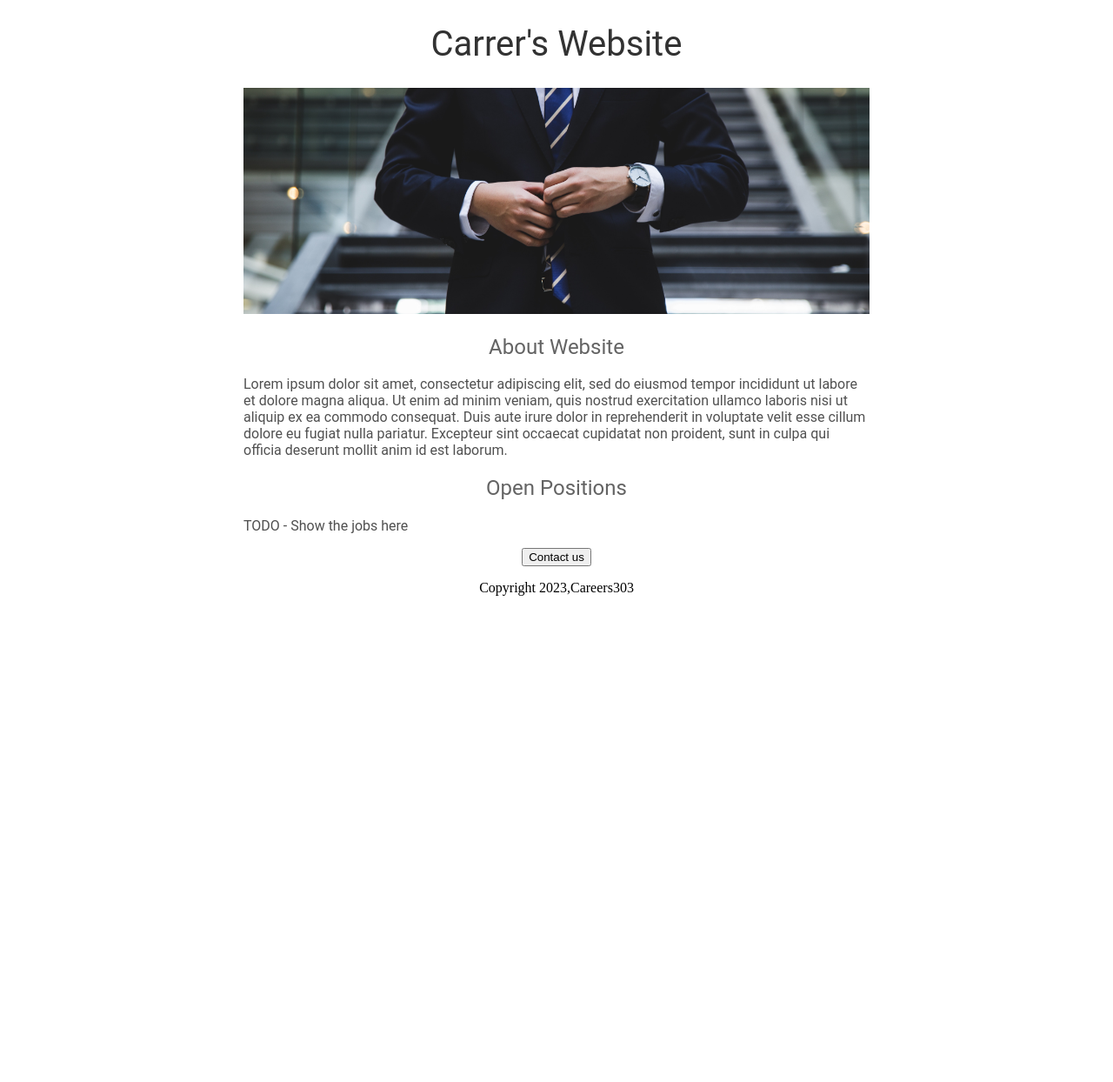
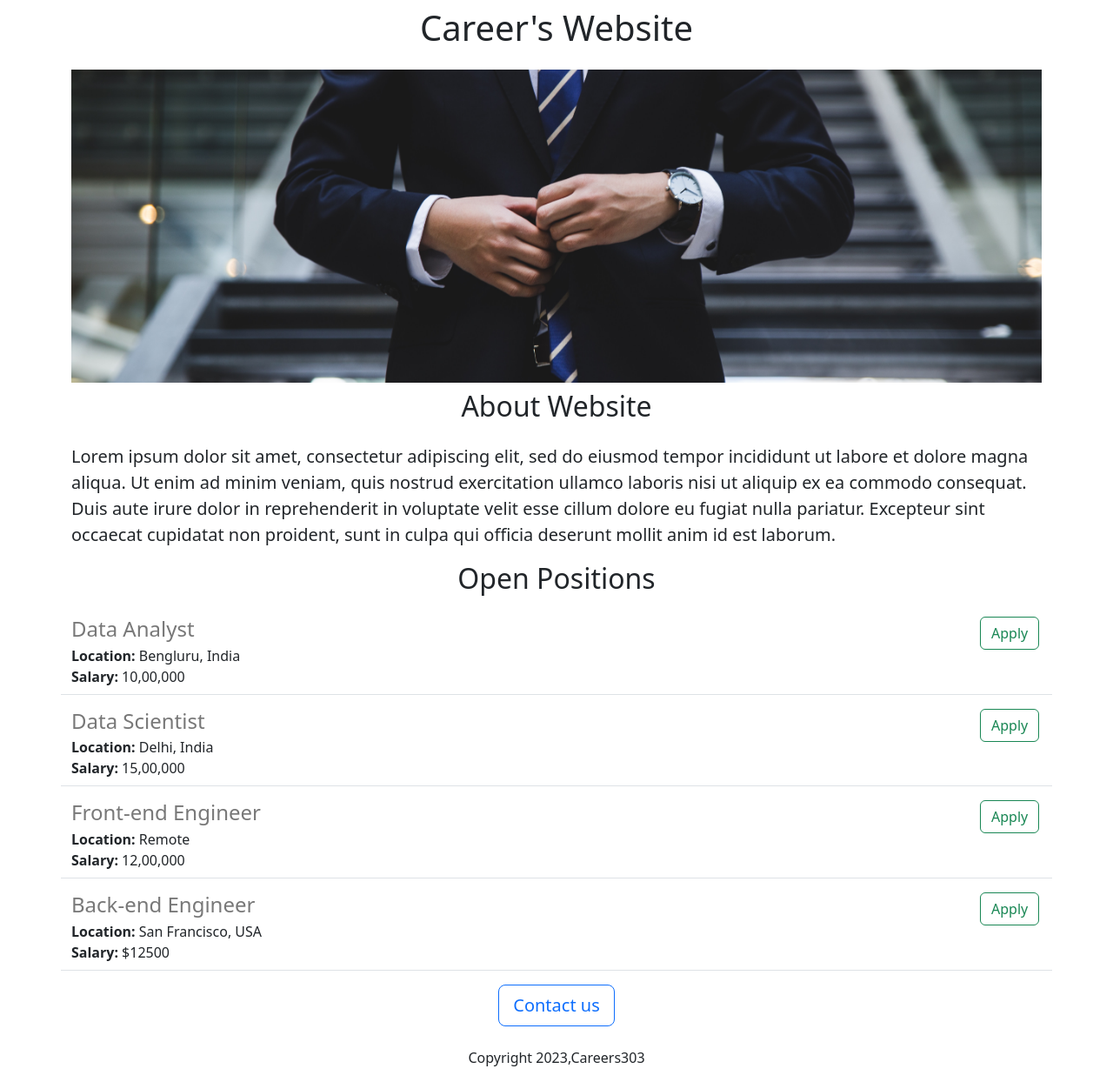
Before and after one commit to Sahildk/careers-website-practice, a Flask app: page / in a window 1280 px wide. Shown: the whole page at 87% size. Before the commit the page ends 685 px from the top, so only its background shows below. Run offline with Flask 3, Linux system fonts and the light colour scheme.

Commit message:
Added dynamic data and api route

```diff
--- a/app.py
+++ b/app.py
@@ -1,10 +1,41 @@
-from flask import Flask, render_template
+from flask import Flask, render_template, jsonify
 
 app = Flask(__name__)
 
+JOBS = [
+    {
+        'id':1,
+        'title':'Data Analyst',
+        'location': 'Bengluru, India',
+        'salary': '10,00,000'
+    },
+    {
+        'id':2,
+        'title':'Data Scientist',
+        'location': 'Delhi, India',
+        'salary': '15,00,000'
+    },
+    {
+        'id':3,
+        'title':'Front-end Engineer',
+        'location': 'Remote',
+        'salary': '12,00,000'
+    },
+    {
+        'id':4,
+        'title':'Back-end Engineer',
+        'location': 'San Francisco, USA',
+        'salary': '$12500'
+    }
+]
+
 @app.route("/")
 def hello_world():
-    return render_template('home.html')
+    return render_template('home.html',jobs=JOBS, company_name="Career's")
+
+@app.route("/api/jobs")
+def list_jobs():
+    return jsonify(JOBS)
 
 if __name__ == "__main__":
     app.run(host='0.0.0.0', debug= True)
--- a/templates/home.html
+++ b/templates/home.html
@@ -2,52 +2,34 @@
 <html>
     <head>
     <title>Careers Website</title>
+    <meta charset="utf-8">
+    <meta name="viewport" content="width=device-width, initial-scale=1">
+    <link href="https://cdn.jsdelivr.net/npm/bootstrap@5.3.1/dist/css/bootstrap.min.css" rel="stylesheet" integrity="sha384-4bw+/aepP/YC94hEpVNVgiZdgIC5+VKNBQNGCHeKRQN+PtmoHDEXuppvnDJzQIu9" crossorigin="anonymous">
     <style>
-        h1{
-            font-size: 40px;
-            font-family: Roboto;
-            font-weight: normal;
-            color: rgb(50,50,50);
-            text-align:center;
-        }
-
-        h2{
-            font-family:Roboto;
-            font-weight: normal;
-            color: rgb(100,100,100);
-            text-align: center;
-
-        }
-
-        .bodytext{
-            font-family:Roboto;
-            font-weight: normal;
-            color: rgb(80,80,80);
-        }
-
-        #banner {
-            width: 100%;
-            height: 260px;
-            object-fit: cover;
-        }
-
-        #container{
-            max-width:720px;
-            margin:0 auto 0 auto;
+        #banner{
+        height: 360px;
+        width:100%;
+        object-fit:cover;
         }
     </style>
+
+
     </head>
     <body>
-        <div id="container">
-    <h1>Carrer's Website </h1>
-    <img id="banner" src="http://127.0.0.1:5000/static/banner.jpg" height="320">
-    <h2>About Website</h2>
-    <p class="bodytext">Lorem ipsum dolor sit amet, consectetur adipiscing elit, sed do eiusmod tempor incididunt ut labore et dolore magna aliqua. Ut enim ad minim veniam, quis nostrud exercitation ullamco laboris nisi ut aliquip ex ea commodo consequat. Duis aute irure dolor in reprehenderit in voluptate velit esse cillum dolore eu fugiat nulla pariatur. Excepteur sint occaecat cupidatat non proident, sunt in culpa qui officia deserunt mollit anim id est laborum.</p>
-    <h2>Open Positions</h2>
-    <p class="bodytext">TODO - Show the jobs here</p>
-    <div style="text-align:center;">
-    <button>Contact us</button>
-    <p>
+        <div class="container">
+    <h1 class="text-center mt-2 mb-4">{{company_name}} Website </h1>
+    <img class="img-fluid" id="banner" src="http://127.0.0.1:5000/static/banner.jpg" height="320">
+    <h2 class="text-center mt-2 mb-4">About Website</h2>
+    <p class="lead">Lorem ipsum dolor sit amet, consectetur adipiscing elit, sed do eiusmod tempor incididunt ut labore et dolore magna aliqua. Ut enim ad minim veniam, quis nostrud exercitation ullamco laboris nisi ut aliquip ex ea commodo consequat. Duis aute irure dolor in reprehenderit in voluptate velit esse cillum dolore eu fugiat nulla pariatur. Excepteur sint occaecat cupidatat non proident, sunt in culpa qui officia deserunt mollit anim id est laborum.</p>
+    <h2 class="text-center mt-2 mb-4">Open Positions</h2>
+    <div>
+        {% for job in jobs %}
+            {% include 'jobitem.html' %}
+        {% endfor %}
+    </div>
+    <div class="text-center">
+    <button class="btn btn-outline-primary btn-lg">Contact us</button>
+    <p class="mt-4">
         Copyright 2023,Careers303
     </p>
     </div>
--- /dev/null
+++ b/templates/jobitem.html
@@ -0,0 +1,18 @@
+<div class="border-bottom row" style="margin-bottom:16px;padding-bottom:8px;">
+    <div class="col-11">
+    <h4 style="color:rgb(120,120,120); margin-bottom:4px;">
+        {{job['title']}}
+    </h4>
+    <div>
+        <b>Location:</b> {{job['location']}}
+    </div>
+    {% if 'salary' in job %}
+    <div>
+        <b>Salary:</b> {{job['salary']}}
+    </div>
+    {% endif %}
+</div>
+<div class='col-1'>
+    <button type="button" class="btn btn-outline-success">Apply</button>
+</div>
+</div>
```
